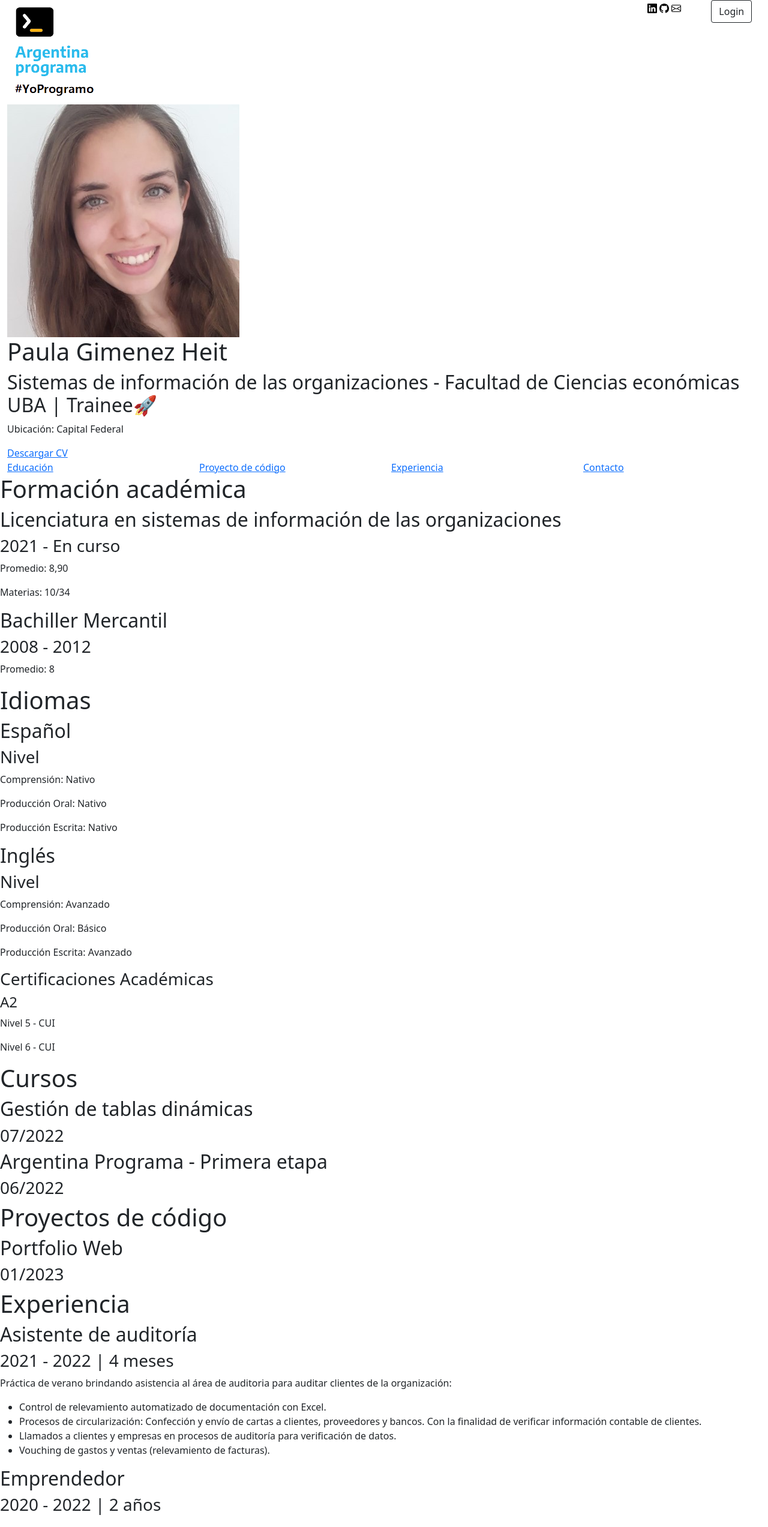
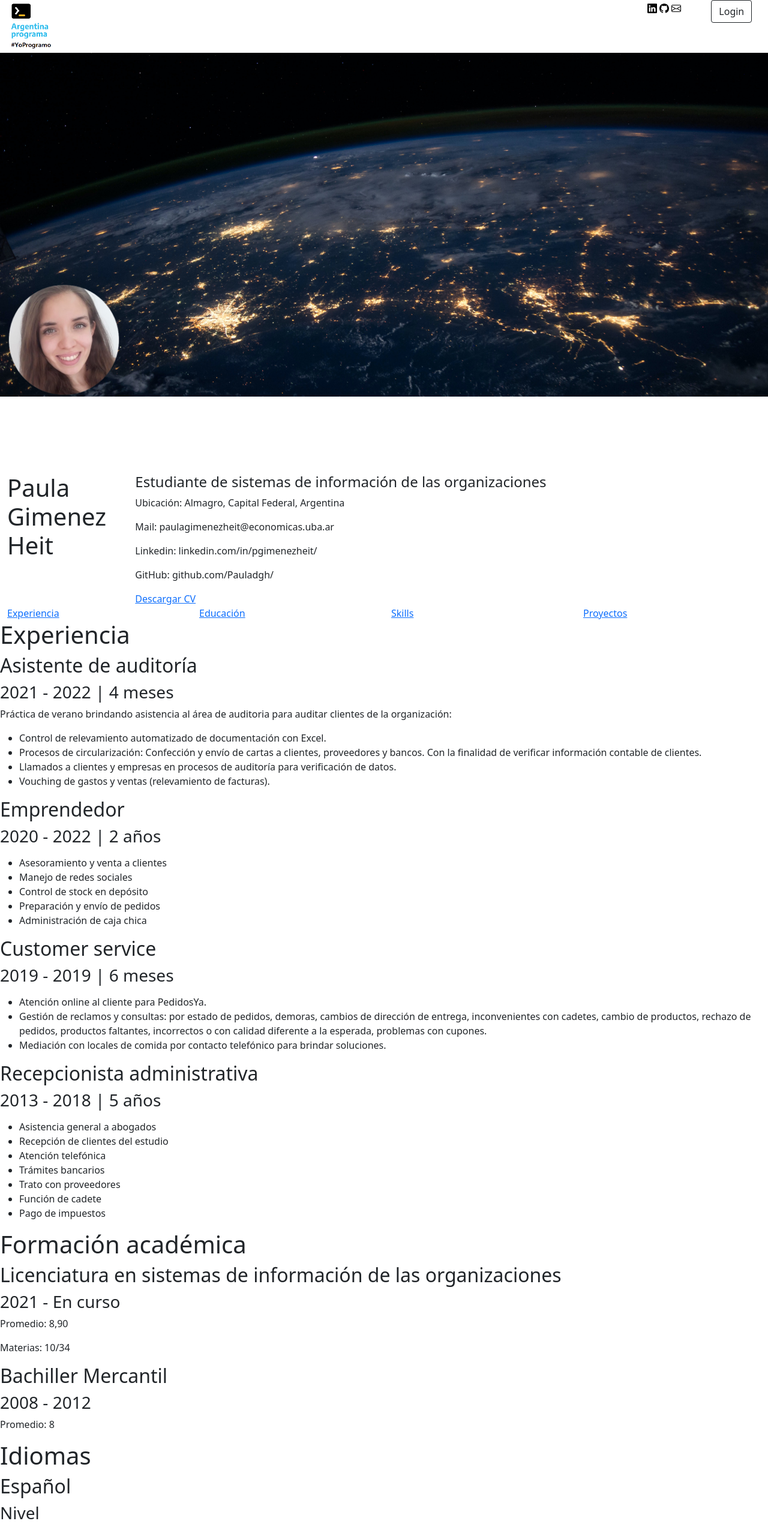
Before and after one commit to Pauladgh/porfolio-frontEnd, a plain HTML site: page portfolio-frontEnd/index.html in a window 1280 px wide. Shown: the top 2545 px of the page at 60% size. Drawn offline with nearby package versions, Linux system fonts and the light colour scheme.

Commit message:
agreguÃe mas imagenes y orden

```diff
--- a/portfolio-frontEnd/css/styles.css
+++ b/portfolio-frontEnd/css/styles.css
@@ -0,0 +1,8 @@
+#fondoDelHeader {
+    background-image: url("/portfolio-frontEnd/img/fondoDeCabecera.jpg");
+    background-size: cover;
+    background-repeat: no-repeat;
+    background-position: 0%;
+    padding-top: 30%;
+    margin-bottom: 10%;
+}
--- a/portfolio-frontEnd/index.html
+++ b/portfolio-frontEnd/index.html
@@ -13,24 +13,31 @@
         <header>
             <div class="container-fluid">
                 <div class="row">
-                    <div class="col-10"><img src="/portfolio-frontEnd/img/logoArgentinaPrograma.png" alt="logoArgentinaPrograma"></div>
+                    <div class="col-1"><img class="img-fluid" src="/portfolio-frontEnd/img/logoArgentinaPrograma.png" alt="logoArgentinaPrograma"></div>
+                    <div class="col-9"></div>
                     <div class="col-1">
-                        <a href="https://www.linkedin.com/in/pgimenezheit/"><img src="/portfolio-frontEnd/img/linkedinlogo.svg" alt="linkedinLogo"></a>
-                        <a href="https://github.com/Pauladgh"><img src="/portfolio-frontEnd/img/githubLogo.svg" alt="githubLogo"></a>
-                        <a href="mailto:paulagimenezheit@economicas.uba.ar"><img src="/portfolio-frontEnd/img/mailLogo.svg" alt="mailLogo"></a>
+                        <a href="https://www.linkedin.com/in/pgimenezheit/"><img class="img-fluid" src="/portfolio-frontEnd/img/linkedinlogo.svg" alt="linkedinLogo"></a>
+                        <a href="https://github.com/Pauladgh"><img class="img-fluid" src="/portfolio-frontEnd/img/githubLogo.svg" alt="githubLogo"></a>
+                        <a href="mailto:paulagimenezheit@economicas.uba.ar"><img class="img-fluid" src="/portfolio-frontEnd/img/mailLogo.svg" alt="mailLogo"></a>
                     </div>
                     <div class="col-1"><button type="button" class="btn btn-outline-dark">Login</button></div>
                 </div>
             </div>
+            <div class="container-fluid" id="fondoDelHeader">
+                <div class="row">
+                    <div class="col-2"><img class="img-fluid" src="/portfolio-frontEnd/img/paulaGimenezHeitfotoDePerfil.png" alt="paulaGimenezHeitfotoDePerfil"></div>
+                </div>
+            </div>
             <div class="container-fluid">
                 <div class="row">
-                    <div class="col-1"><img src="/portfolio-frontEnd/img/paulaGimenezHeitfotoDePerfil.jpeg" alt="paulaGimenezHeitfotoDePerfil"></div>
-                </div>
-                <div class="row">
-                    <div class="col"><h1>Paula Gimenez Heit</h1>
-                        <h2>Sistemas de información de las organizaciones - Facultad de Ciencias económicas UBA | Trainee🚀</h2>
-                        <p>Ubicación: Capital Federal</p>
-                        <a href="/portfolio-frontEnd/files/CV IT - Paula Gimenez Heit.pdf" target="_blank"> Descargar CV</a>
+                    <div class="col-2"><h1>Paula Gimenez Heit</h1></div>
+                    <div class="col">
+                            <h4>Estudiante de sistemas de información de las organizaciones</h4>
+                            <p>Ubicación: Almagro, Capital Federal, Argentina</p>
+                            <p>Mail: paulagimenezheit@economicas.uba.ar</p>
+                            <p>Linkedin: linkedin.com/in/pgimenezheit/</p>
+                            <p>GitHub: github.com/Pauladgh/</p>
+                            <a href="/portfolio-frontEnd/files/CV IT - Paula Gimenez Heit.pdf" target="_blank"> Descargar CV</a>
                     </div>
                 </div>
             </div>
@@ -38,63 +45,14 @@
         <nav>
             <div class="container-fluid">
                 <div class="row">
+                    <div class="col"><a href="index.html#experiencia">Experiencia</a></div>
                     <div class="col"><a href="index.html#educacion">Educación</a></div>
-                    <div class="col"><a href="index.html#proyectos">Proyecto de código</a></div>
-                    <div class="col"><a href="index.html#experiencia">Experiencia</a></div>
-                    <div class="col"><a href="index.html#contacto">Contacto</a></div>
+                    <div class="col"><a href="index.html#skills">Skills</a></div>
+                    <div class="col"><a href="index.html#proyectos">Proyectos</a></div>
                 </div>
             </div>
         </nav>
         <section>
-            <div id="educacion">
-                <h1>Formación académica</h1>
-                    <article>
-                        <h2>Licenciatura en sistemas de información de las organizaciones</h2>
-                            <h3>2021 - En curso</h3>
-                            <p>Promedio: 8,90</p>
-                            <p>Materias: 10/34</p>
-                    </article>
-                    <article>
-                        <h2>Bachiller Mercantil</h2>
-                            <h3>2008 - 2012</h3>
-                            <p>Promedio: 8</p>
-                    </article>
-                <h1>Idiomas</h1>
-                    <article>
-                        <h2>Español</h2>
-                            <h3>Nivel</h3>
-                                <p>Comprensión: Nativo</p>
-                                <p>Producción Oral: Nativo</p>
-                                <p>Producción Escrita: Nativo</p>
-                    </article>
-                    <article>
-                        <h2>Inglés</h2>
-                            <h3>Nivel</h3>
-                                <p>Comprensión: Avanzado</p>
-                                <p>Producción Oral: Básico</p>
-                                <p>Producción Escrita: Avanzado</p>
-                            <h3>Certificaciones Académicas</h3>
-                                <h4>A2</h4>
-                                <p>Nivel 5 - CUI</p>
-                                <p>Nivel 6 - CUI</p>
-                    </article>
-                <h1>Cursos</h1>
-                    <article>
-                        <h2>Gestión de tablas dinámicas</h2>
-                        <h3>07/2022</h3>
-                    </article>
-                    <article>
-                        <h2>Argentina Programa - Primera etapa</h2>
-                        <h3>06/2022</h3>
-                    </article>
-            </div>
-            <div id="proyectos">
-                    <h1>Proyectos de código</h1>
-                    <article>
-                        <h2>Portfolio Web</h2>
-                        <h3>01/2023</h3>
-                    </article>
-            </div>
             <div id="experiencia">
                 <h1>Experiencia</h1>
                 <article>
@@ -149,13 +107,62 @@
                     </p>
                 </article>
             </div>
-            <div id="contacto">
-                <h1>Contacto</h1>
-                <ul>
-                    <li>Linkedin</li>
-                    <li>GitHub</li>
-                    <li>E-mail: paulagimenezheit@economicas.uba.ar</li>
-                </ul>
+            <div id="educacion">
+                <h1>Formación académica</h1>
+                    <article>
+                        <h2>Licenciatura en sistemas de información de las organizaciones</h2>
+                            <h3>2021 - En curso</h3>
+                            <p>Promedio: 8,90</p>
+                            <p>Materias: 10/34</p>
+                    </article>
+                    <article>
+                        <h2>Bachiller Mercantil</h2>
+                            <h3>2008 - 2012</h3>
+                            <p>Promedio: 8</p>
+                    </article>
+                <h1>Idiomas</h1>
+                    <article>
+                        <h2>Español</h2>
+                            <h3>Nivel</h3>
+                                <p>Comprensión: Nativo</p>
+                                <p>Producción Oral: Nativo</p>
+                                <p>Producción Escrita: Nativo</p>
+                    </article>
+                    <article>
+                        <h2>Inglés</h2>
+                            <h3>Nivel</h3>
+                                <p>Comprensión: Avanzado</p>
+                                <p>Producción Oral: Básico</p>
+                                <p>Producción Escrita: Avanzado</p>
+                            <h3>Certificaciones Académicas</h3>
+                                <h4>A2</h4>
+                                <p>Nivel 5 - CUI</p>
+                                <p>Nivel 6 - CUI</p>
+                    </article>
+                <h1>Cursos</h1>
+                    <article>
+                        <h2>Gestión de tablas dinámicas</h2>
+                        <h3>07/2022</h3>
+                    </article>
+                    <article>
+                        <h2>Argentina Programa - Primera etapa</h2>
+                        <h3>06/2022</h3>
+                    </article>
+            </div>
+            <div id="skills">
+                <h1>Hard & Soft Skills</h1>
+                <article>
+                    <h2>Trabajo en equipo</h2>
+                    <h2>Flexibilidad</h2>
+                    <h2>HTML</h2>
+                </article>
+            </div>
+            <div id="proyectos">
+                    <h1>Proyectos de código</h1>
+                    <article>
+                        <h2>Portfolio Web</h2>
+                        <h3>01/2023</h3>
+                    </article>
             </div>
         </section>
         <footer>
```
Also changed, not shown: portfolio-frontEnd/img/paulaGimenezHeitfotoDePerfil.jpeg (deleted), portfolio-frontEnd/img/paulaGimenezHeitfotoDePerfil.png (added), 2 other files.
